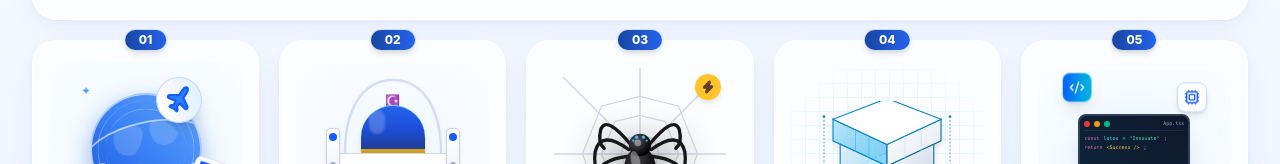
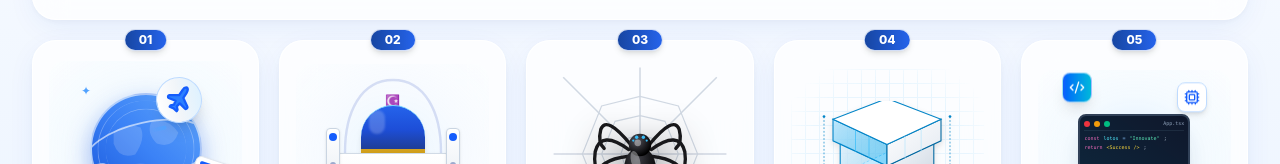
Before and after one commit to humoyun1773/lotos-field, a React (Vite) app: page / in a window 1280 px wide. Shown: the part 731-895 px from the top of the page. Built offline with nearby package versions, Linux system fonts and the light colour scheme.

Commit message:
fix: remove amber Zap lightning bolt icon from TaxiVisual

```diff
--- a/src/components/visuals/TaxiVisual.tsx
+++ b/src/components/visuals/TaxiVisual.tsx
@@ -1,5 +1,5 @@
 import type { FC } from 'react';
-import { Car, Zap } from 'lucide-react';
+import { Car } from 'lucide-react';
 
 export const TaxiVisual: FC = () => {
   return (
@@ -67,10 +67,6 @@ export const TaxiVisual: FC = () => {
         </svg>
       </div>
 
-      {/* Floating Speed & Taxi Accents */}
-      <div className="absolute top-2 right-4 bg-amber-400 text-amber-950 p-1.5 rounded-full shadow-md animate-pulse">
-        <Zap className="w-3.5 h-3.5 fill-current" />
-      </div>
 
       {/* Taxi Car Icon Mini Badge */}
       <div className="absolute bottom-2 left-4 bg-blue-900 text-amber-300 p-1.5 rounded-lg shadow-md border border-white/60">
```
